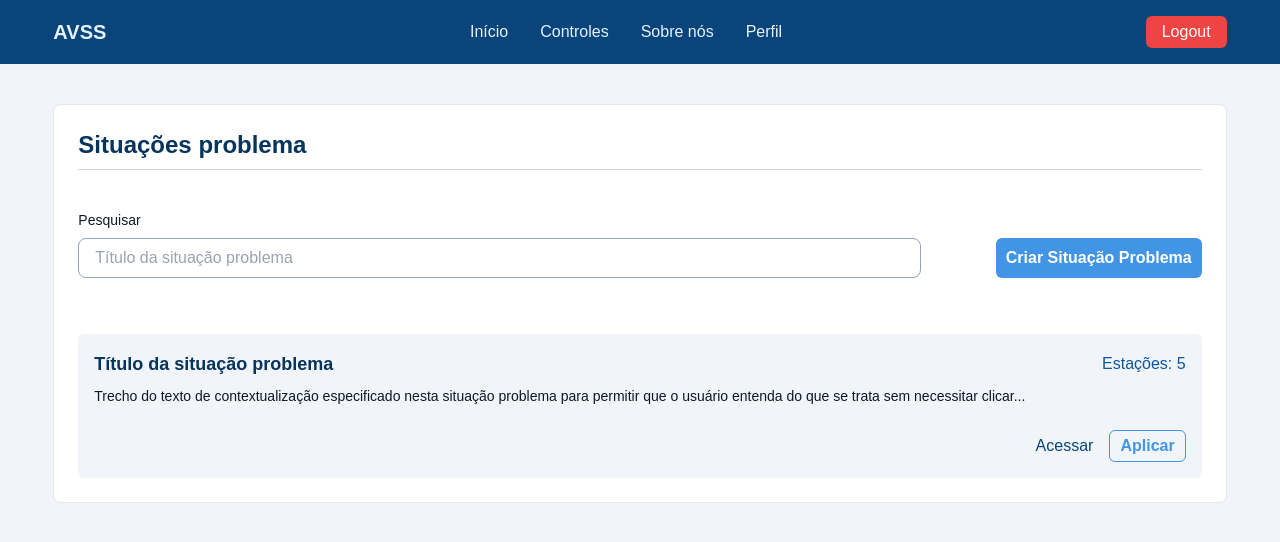
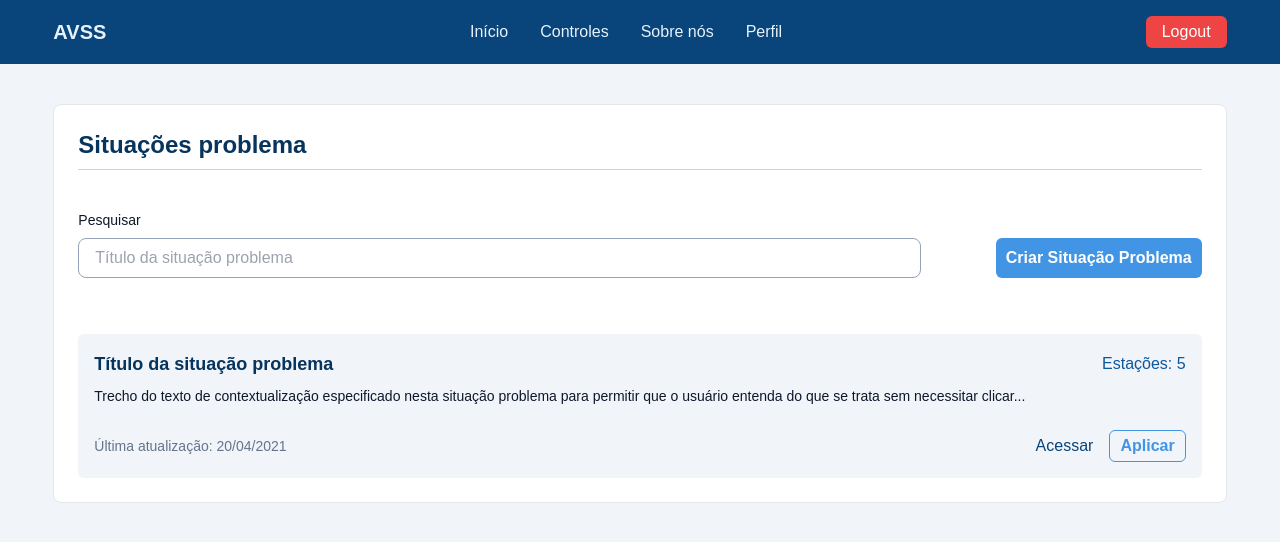
Before and after one commit to hadley-siqueira/avss-frontend, a Vue app: page /stations in a window 1280 px wide. Shown: the top 542 px of the page. Built offline with nearby package versions, Linux system fonts and the light colour scheme.

Commit message:
refactor: add CircuitCard last update

```diff
--- a/src/components/CircuitCard.vue
+++ b/src/components/CircuitCard.vue
@@ -15,9 +15,14 @@ import Button from "./Button.vue";
       para permitir que o usuário entenda do que se trata sem necessitar
       clicar...
     </p>
-    <div class="mt-6 flex items-center justify-end w-full gap-4">
-      <button class="text-primary-800 hover:underline">Acessar</button>
-      <Button size="small" variant="outlined"> Aplicar </Button>
+    <div class="mt-6 flex items-center justify-between w-full">
+      <p class="text-sm w-full text-slate-500">
+        Última atualização: 20/04/2021
+      </p>
+      <div class="flex items-center justify-end w-full gap-4">
+        <button class="text-primary-800 hover:underline">Acessar</button>
+        <Button size="small" variant="outlined"> Aplicar </Button>
+      </div>
     </div>
   </div>
 </template>
```
